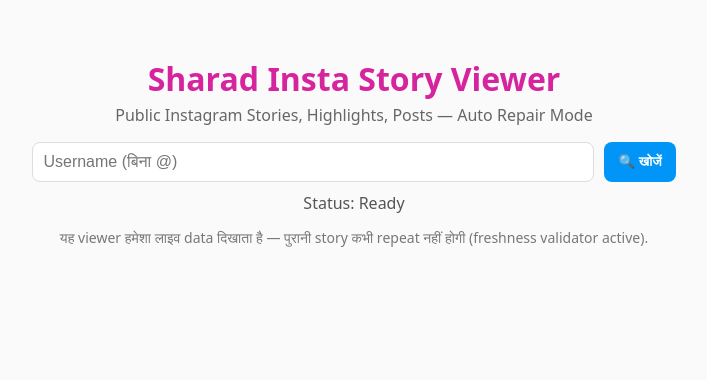
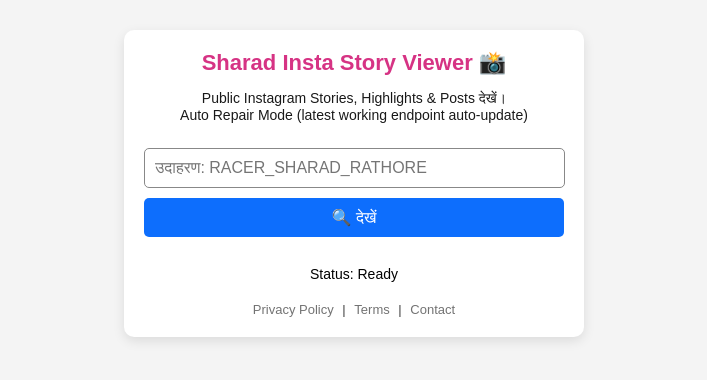
Before and after one commit to indianhacker786/SHARAD-INSTA-STORY-VIEWR, a plain HTML site: page index.html in a window 1280 px wide. Shown: the whole page, without its empty margins (286-993 px from the left). Drawn offline with Linux system fonts and the light colour scheme.

Commit message:
Add files via upload

```diff
--- a/index.html
+++ b/index.html
@@ -1,46 +1,96 @@
 <!DOCTYPE html>
 <html lang="hi">
 <head>
-  <meta charset="utf-8" />
-  <meta name="viewport" content="width=device-width,initial-scale=1" />
-  <title>Sharad Insta — Auto-Repair Story Viewer</title>
-  <link rel="stylesheet" href="style.css" />
+    <meta charset="UTF-8">
+    <meta name="viewport" content="width=device-width, initial-scale=1.0">
+    <title>Sharad Insta Story Viewer</title>
+    <link rel="stylesheet" href="style.css">
 </head>
 <body>
 
-  <div class="wrap">
-    <h1 class="title">Sharad Insta Story Viewer</h1>
-    <p class="subtitle">Public Instagram Stories, Highlights, Posts — Auto Repair Mode</p>
-
-    <div class="searchBox">
-      <input id="username" placeholder="Username (बिना @)" />
-      <button id="btnSearch">🔍 खोजें</button>
-    </div>
-
-    <div id="status" class="status">Status: Ready</div>
-
-    <section id="profile" class="card hidden"></section>
-
-    <section id="stories" class="card hidden">
-      <h2>Stories</h2>
-      <div id="storiesList" class="grid"></div>
-    </section>
-
-    <section id="highlights" class="card hidden">
-      <h2>Highlights</h2>
-      <div id="highList" class="grid"></div>
-    </section>
-
-    <section id="posts" class="card hidden">
-      <h2>Posts</h2>
-      <div id="postsList" class="grid"></div>
-    </section>
+<div class="box">
+    <h2 class="title">Sharad Insta Story Viewer 📸</h2>
 
     <p class="note">
-      यह viewer हमेशा लाइव data दिखाता है — पुरानी story कभी repeat नहीं होगी (freshness validator active).
+        Public Instagram Stories, Highlights & Posts देखें।
+        <br>Auto Repair Mode (latest working endpoint auto-update)
     </p>
-  </div>
 
-  <script src="script.js"></script>
+    <input type="text" id="username" placeholder="उदाहरण: RACER_SHARAD_RATHORE" />
+
+    <button onclick="fetchStories()">🔍 देखें</button>
+
+    <p id="status">Status: Ready</p>
+
+    <div id="result"></div>
+
+    <div class="footer">
+        <a href="privacy.html">Privacy Policy</a> |
+        <a href="terms.html">Terms</a> |
+        <a href="contact.html">Contact</a>
+    </div>
+</div>
+
+<script>
+    async function fetchStories() {
+        const user = document.getElementById("username").value.trim();
+        const status = document.getElementById("status");
+        const result = document.getElementById("result");
+
+        if (!user) {
+            status.innerText = "Status: Please enter username";
+            return;
+        }
+
+        status.innerText = "Status: Fetching stories...";
+        result.innerHTML = "";
+
+        try {
+            const endpointList = [
+                `https://i.instareadbio.com/api/story/${user}`,
+                `https://dd.instaception.net/story/${user}`,
+                `https://i.instaviewer.app/api/story/${user}`
+            ];
+
+            let finalData = null;
+
+            for (let i = 0; i < endpointList.length; i++) {
+                try {
+                    const res = await fetch(endpointList[i]);
+                    if (res.ok) {
+                        const json = await res.json();
+                        if (json && json.data && json.data.length > 0) {
+                            finalData = json.data;
+                            break;
+                        }
+                    }
+                } catch {}
+            }
+
+            if (!finalData) {
+                status.innerText = "Status: No stories found or API down";
+                return;
+            }
+
+            status.innerText = "Status: Stories Loaded";
+
+            finalData.forEach(story => {
+                if (story.video_url) {
+                    result.innerHTML += `
+                        <video controls class="storyBox">
+                            <source src="${story.video_url}" type="video/mp4">
+                        </video>`;
+                } else if (story.image_url) {
+                    result.innerHTML += `
+                        <img src="${story.image_url}" class="storyBox" />`;
+                }
+            });
+
+        } catch (err) {
+            status.innerText = "Status: Error loading stories";
+        }
+    }
+</script>
+
 </body>
 </html>
--- a/style.css
+++ b/style.css
@@ -1,101 +1,77 @@
 body {
-  margin: 0;
-  font-family: system-ui, sans-serif;
-  background: #fafafa;
-  color: #111;
+    background: #f4f4f4;
+    margin: 0;
+    font-family: Arial, sans-serif;
 }
 
-.wrap {
-  max-width: 900px;
-  margin: 20px auto;
-  padding: 16px;
+.box {
+    background: white;
+    padding: 20px;
+    width: 90%;
+    max-width: 420px;
+    margin: 30px auto;
+    border-radius: 10px;
+    box-shadow: 0 4px 12px rgba(0,0,0,0.1);
+    text-align: center;
 }
 
 .title {
-  text-align: center;
-  color: #d6249f;
-  margin-bottom: 4px;
+    margin: 0;
+    font-size: 22px;
+    color: #d63384;
+    font-weight: bold;
 }
 
-.subtitle {
-  text-align: center;
-  color: #666;
-  margin-top: 0;
-  margin-bottom: 16px;
-}
-
-.searchBox {
-  display: flex;
-  gap: 10px;
-  justify-content: center;
+.note {
+    font-size: 14px;
+    opacity: 0.9;
+    margin-bottom: 15px;
 }
 
 input {
-  padding: 10px;
-  font-size: 16px;
-  border-radius: 8px;
-  border: 1px solid #ddd;
-  width: 60%;
+    width: 95%;
+    padding: 10px;
+    margin: 10px 0;
+    border: 1px solid #888;
+    border-radius: 5px;
+    font-size: 16px;
 }
 
 button {
-  padding: 10px 14px;
-  background: #0095f6;
-  color: #fff;
-  border: none;
-  cursor: pointer;
-  border-radius: 8px;
-  font-weight: 600;
+    width: 100%;
+    padding: 10px;
+    background: #0d6efd;
+    border: none;
+    color: white;
+    font-size: 16px;
+    border-radius: 5px;
+    margin-bottom: 15px;
+    cursor: pointer;
 }
 
-.status {
-  text-align: center;
-  margin: 10px 0;
-  color: #555;
+button:hover {
+    background: #0b5ed7;
 }
 
-.card {
-  background: #fff;
-  padding: 16px;
-  margin-top: 20px;
-  border-radius: 10px;
-  box-shadow: 0 3px 14px rgba(0,0,0,0.08);
+#status {
+    font-size: 14px;
+    margin-bottom: 15px;
 }
 
-.hidden { display: none; }
-
-.grid {
-  display: grid;
-  grid-template-columns: repeat(auto-fit,minmax(150px,1fr));
-  gap: 12px;
+.storyBox {
+    width: 100%;
+    border-radius: 10px;
+    margin-top: 15px;
 }
 
-.tile {
-  background: #f7f7f7;
-  padding: 8px;
-  border-radius: 8px;
+.footer {
+    margin-top: 20px;
+    font-size: 13px;
+    opacity: 0.75;
 }
 
-.tile img, .tile video {
-  width: 100%;
-  border-radius: 8px;
+.footer a {
+    text-decoration: none;
+    color: #444;
+    padding: 0 5px;
 }
-
-.downloadBtn {
-  display: block;
-  background: #111;
-  color: #fff;
-  text-align: center;
-  padding: 6px;
-  margin-top: 6px;
-  border-radius: 6px;
-  text-decoration: none;
-  font-size: 13px;
-}
-
-.note {
-  text-align: center;
-  margin-top: 14px;
-  color: #777;
-  font-size: 14px;
-}
```
Also changed, not shown: CONTACT.HTML (added, +23 -0 lines), PRIVACY.HTML (added, +31 -0 lines), TERMS.HTML (added, +29 -0 lines).
